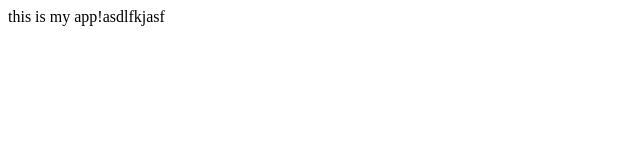
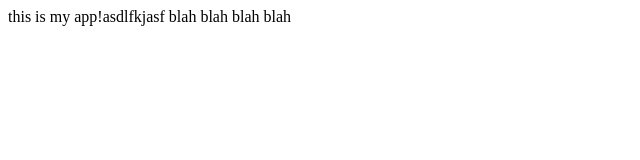
Before and after one commit to Dev-ThomasNguyen/practicegit, a plain HTML site: page index.html in a window 1280 px wide. Shown: the whole page, without its empty margins (0-640 px from the left). Drawn offline with Linux system fonts and the light colour scheme.

Commit message:
initial commit

```diff
--- a/index.html
+++ b/index.html
@@ -3,6 +3,6 @@
         <title>My app</title>
     </head>
         <body>
-            this is my app!asdlfkjasf
+            this is my app!asdlfkjasf blah blah blah blah
         </body>
 </html>
```
Also changed, not shown: 1 other file.
